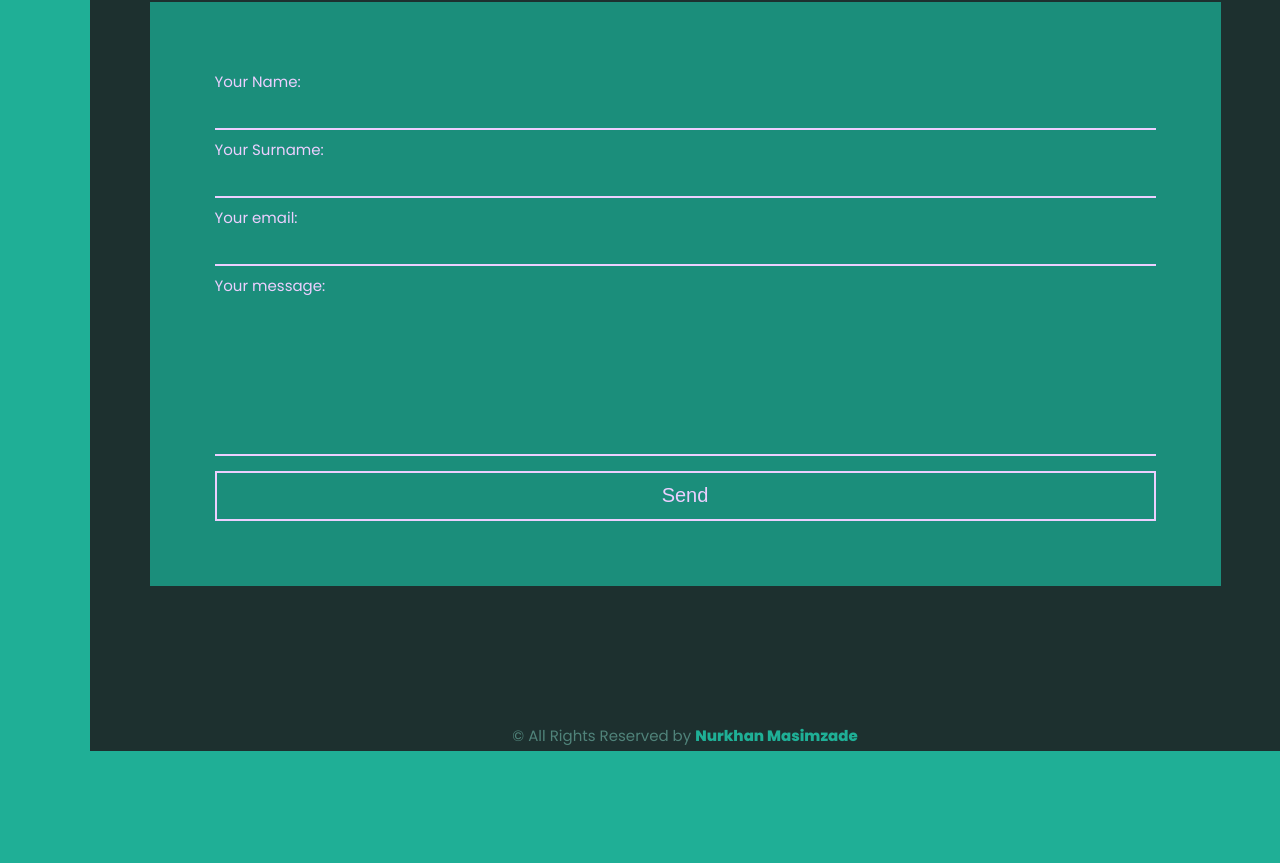
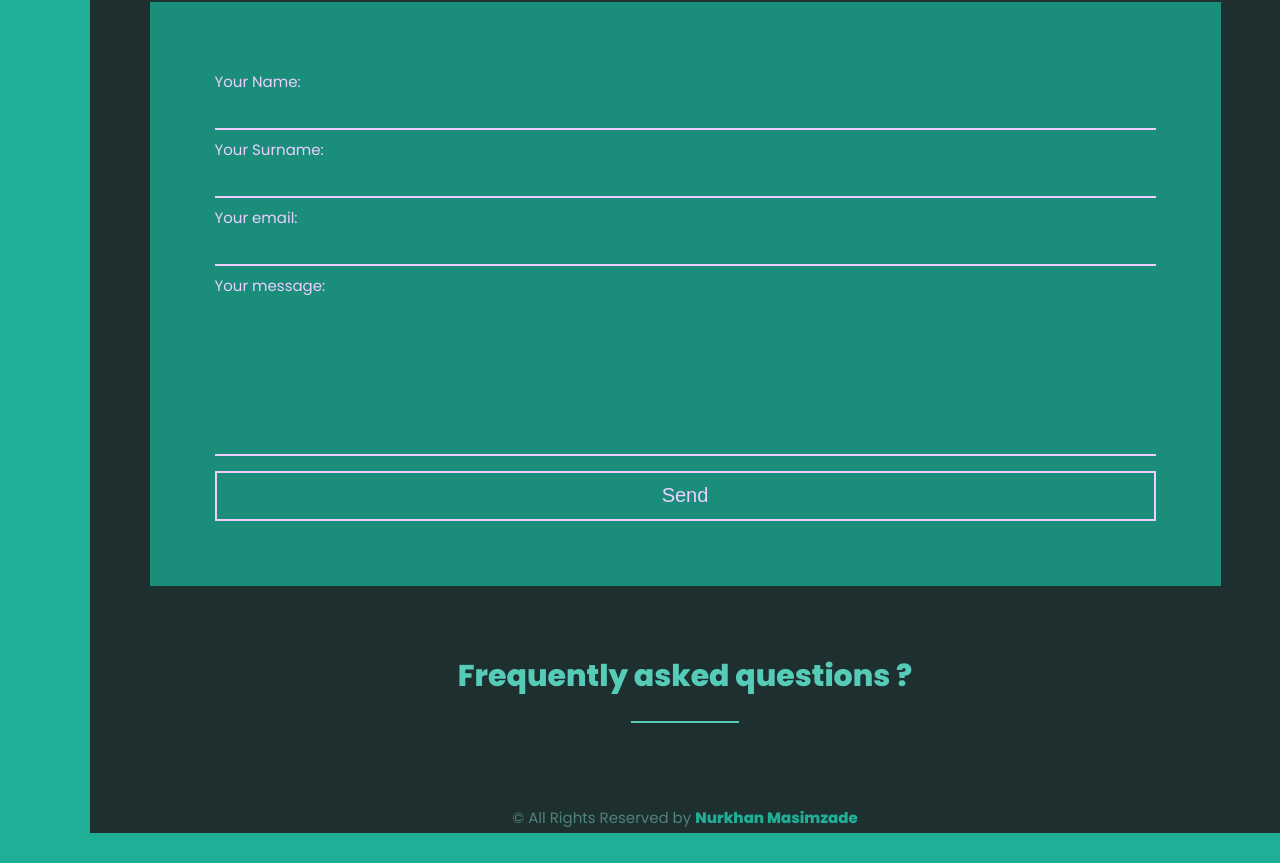
Before and after one commit to nurxan02/MyPortfolio, a plain HTML site: page index.html in a window 1280 px wide. Shown: the part 7734-8597 px from the top of the page. Before the commit the page ends 8515 px from the top, so only its background shows below. Drawn offline with nearby package versions, Linux system fonts and the light colour scheme; a script that the page names is missing.

Commit message:
adding SSS

```diff
--- a/index.html
+++ b/index.html
@@ -594,6 +594,7 @@
               </div>
             </div>
           </div>
+
           <div id="skills" class="section">
             <div class="section-wrapper block">
               <div class="content-1300">
@@ -853,6 +854,26 @@
           <div class="section faqsec">
             <div class="section-wrapper block">
               <div class="content-1300">
+                <h2
+                  class="entry-title section-title"
+                  style="text-align: center"
+                  id="question"
+                >
+                  Frequently asked questions ?
+                </h2>
+                <div
+                  class="mainDiv"
+                  style="
+                    display: flex;
+                    width: 100%;
+                    justify-content: center;
+                    margin-bottom: 20px;
+                  "
+                >
+                  <div
+                    style="width: 10%; background-color: #56ccb8; height: 2px"
+                  ></div>
+                </div>
                 <div class="row">
                   <div class="FAQ" id="messageList"></div>
                 </div>
--- a/js/main.js
+++ b/js/main.js
@@ -553,6 +553,7 @@
       $("#rights").html(
         '© Bütün hüquqları <a href="http://bio.link/nurxanmasimzade"><b>Nurkhan Masimzade</b></a> tərəfindən qorunur'
       );
+      $("#question").text("Tez-tez verilən suallar ?");
     });
   }
   function changeLangEn() {
@@ -653,6 +654,7 @@
       $("#rights").html(
         '© All Rights Reserved by <a href="http://bio.link/nurxanmasimzade"><b>Nurkhan Masimzade</b></a>'
       );
+      $("#question").text("Frequently asked questions ?");
     });
   }
   function changeLangPl() {
@@ -753,6 +755,7 @@
       $("#rights").html(
         '© Wszelkie prawa zastrzeżone przez <a href="http://bio.link/nurxanmasimzade"><b>Nurkhan Masimzade</b></a>'
       );
+      $("#question").text("Często Zadawane Pytania ?");
     });
   }
   function changeLangRu() {
@@ -853,6 +856,7 @@
       $("#rights").html(
         '© Все права принадлежат <a href="http://bio.link/nurxanmasimzade"><b>Нурхану Масимзаде</b></a>'
       );
+      $("#question").text("Часто задаваемые вопросы ?");
     });
   }
   const cursor = document.querySelector(".cursor");
```
